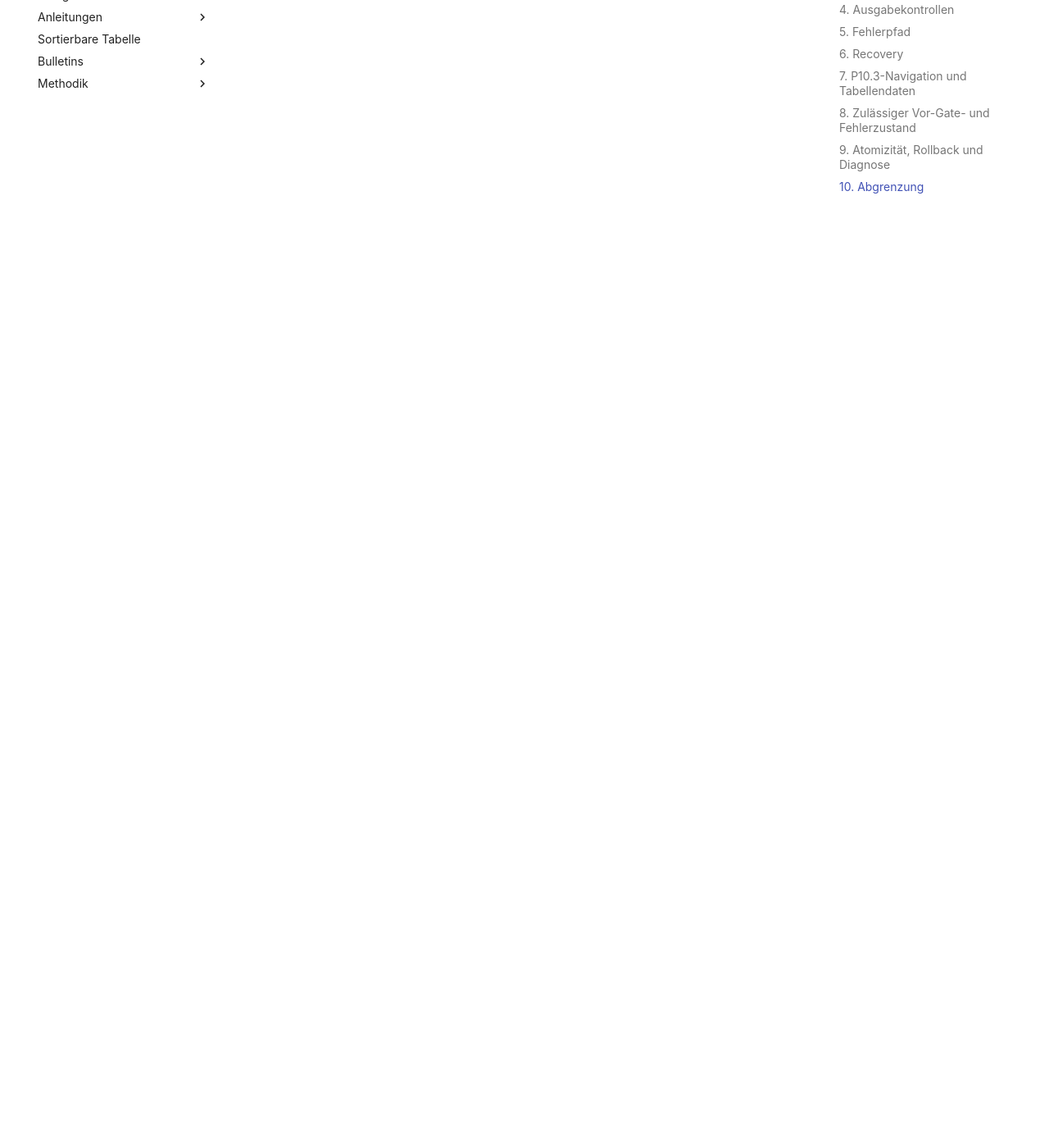
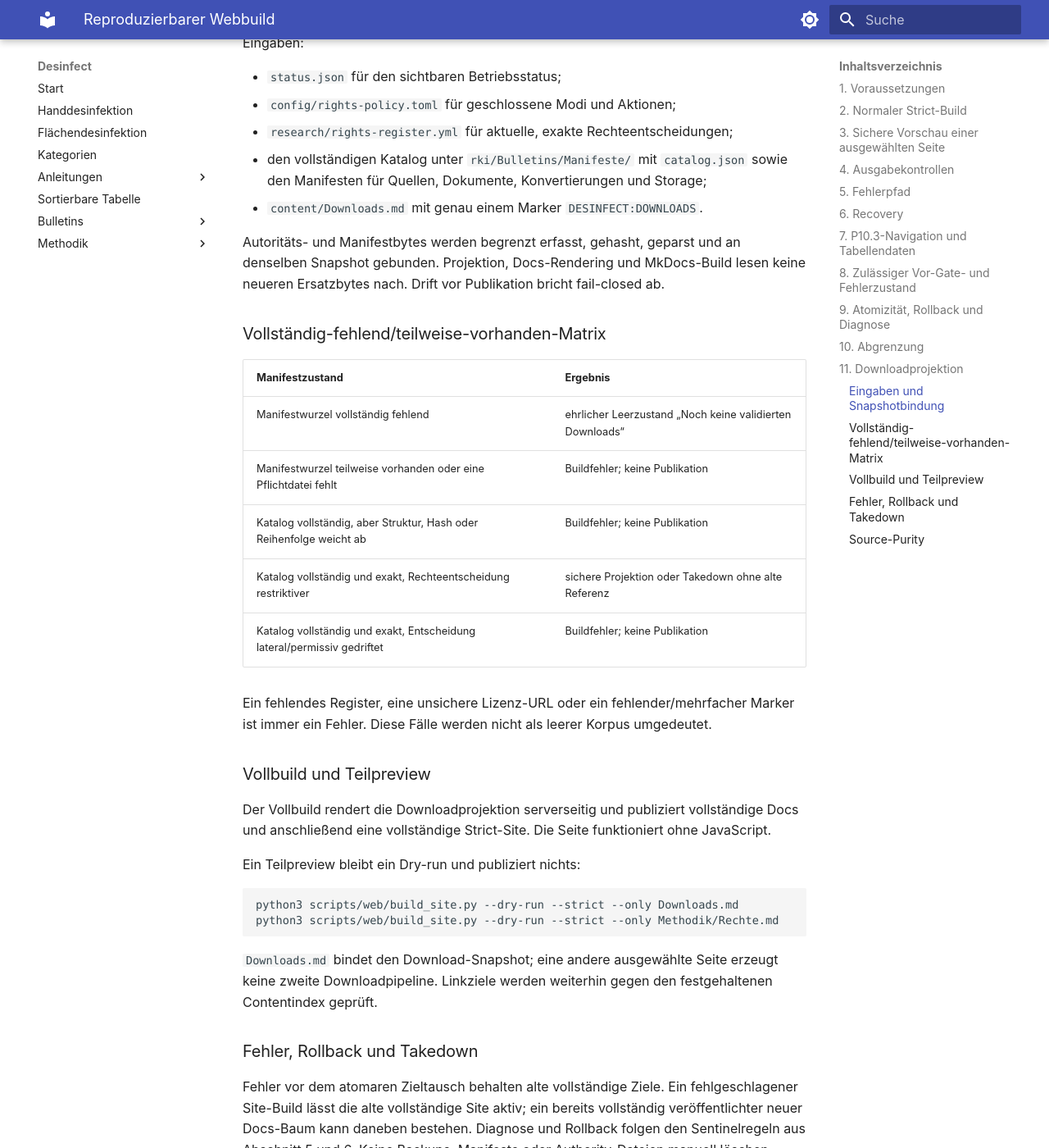
Before and after one commit to H234598/desinfect, an MkDocs documentation site: the page built from docs/Wartung/WEB-BUILD.md, in a window 1280 px wide and 1400 px high, scrolled down 4390 px. Shown: the whole window at 82% size. Built offline with MkDocs 1.6.1 and Material for MkDocs 9.7.7, drawn with Linux system fonts in a browser that asks for light colours; some of the changed text lies outside the part shown.

Commit message:
docs: publish accessible rights and status guidance

````diff
--- a/docs/Wartung/WEB-BUILD.md
+++ b/docs/Wartung/WEB-BUILD.md
@@ -180,3 +180,69 @@ Identitäts- und Sentinelprüfung wie in Abschnitt 5 verwenden.
 Der Build konfiguriert oder deployt keine GitHub Pages und trifft keine Custom-Domain-
 Entscheidung. Echte Browser-, Axe- und 390-Pixel-Abnahme gehört zu P11.4. P09.4-Live-
 Deployment und dessen separater 301-Blocker werden durch P10.3 nicht verändert.
+
+## 11. Downloadprojektion
+
+### Eingaben und Snapshotbindung
+
+Die Downloadseite verwendet ausschließlich die in einem Build-Snapshot gebundenen Eingaben:
+
+- `status.json` für den sichtbaren Betriebsstatus;
+- `config/rights-policy.toml` für geschlossene Modi und Aktionen;
+- `research/rights-register.yml` für aktuelle, exakte Rechteentscheidungen;
+- den vollständigen Katalog unter `rki/Bulletins/Manifeste/` mit `catalog.json` sowie den
+  Manifesten für Quellen, Dokumente, Konvertierungen und Storage;
+- `content/Downloads.md` mit genau einem Marker `DESINFECT:DOWNLOADS`.
+
+Autoritäts- und Manifestbytes werden begrenzt erfasst, gehasht, geparst und an denselben
+Snapshot gebunden. Projektion, Docs-Rendering und MkDocs-Build lesen keine neueren
+Ersatzbytes nach. Drift vor Publikation bricht fail-closed ab.
+
+### Vollständig-fehlend/teilweise-vorhanden-Matrix
+
+| Manifestzustand | Ergebnis |
+| --- | --- |
+| Manifestwurzel vollständig fehlend | ehrlicher Leerzustand „Noch keine validierten Downloads“ |
+| Manifestwurzel teilweise vorhanden oder eine Pflichtdatei fehlt | Buildfehler; keine Publikation |
+| Katalog vollständig, aber Struktur, Hash oder Reihenfolge weicht ab | Buildfehler; keine Publikation |
+| Katalog vollständig und exakt, Rechteentscheidung restriktiver | sichere Projektion oder Takedown ohne alte Referenz |
+| Katalog vollständig und exakt, Entscheidung lateral/permissiv gedriftet | Buildfehler; keine Publikation |
+
+Ein fehlendes Register, eine unsichere Lizenz-URL oder ein fehlender/mehrfacher Marker ist
+immer ein Fehler. Diese Fälle werden nicht als leerer Korpus umgedeutet.
+
+### Vollbuild und Teilpreview
+
+Der Vollbuild rendert die Downloadprojektion serverseitig und publiziert vollständige Docs
+und anschließend eine vollständige Strict-Site. Die Seite funktioniert ohne JavaScript.
+
+Ein Teilpreview bleibt ein Dry-run und publiziert nichts:
+
+```bash
+python3 scripts/web/build_site.py --dry-run --strict --only Downloads.md
+python3 scripts/web/build_site.py --dry-run --strict --only Methodik/Rechte.md
+```
+
+`Downloads.md` bindet den Download-Snapshot; eine andere ausgewählte Seite erzeugt keine
+zweite Downloadpipeline. Linkziele werden weiterhin gegen den festgehaltenen Contentindex
+geprüft.
+
+### Fehler, Rollback und Takedown
+
+Fehler vor dem atomaren Zieltausch behalten alte vollständige Ziele. Ein fehlgeschlagener
+Site-Build lässt die alte vollständige Site aktiv; ein bereits vollständig veröffentlichter
+neuer Docs-Baum kann daneben bestehen. Diagnose und Rollback folgen den Sentinelregeln aus
+Abschnitt 5 und 6. Keine Backups, Manifeste oder Authority-Dateien manuell löschen.
+
+Bei Downgrade oder Takedown baut der nächste erfolgreiche Lauf die restriktivere Projektion
+und entfernt alte öffentliche Referenzen. Externe Backend- oder Git-Historienbereinigung ist
+ein separater, manuell freizugebender Vorgang; der Site-Build führt sie nicht aus.
+
+### Source-Purity
+
+`content/`, `config/`, `research/`, `rki/`, `status.json`, `mkdocs.yml` und `web/` bleiben
+während Build, Preview und Diagnose unverändert. Nur generierte Staging- und Zielbäume
+werden geschrieben. Payload, OCR-Text, interne Hashes, Storagepfade, Objekt-IDs und
+Tokenqueries dürfen weder in `site/Downloads/index.html` noch in
+`site/search/search_index.json` gelangen. `Downloads.md` ist vollständig aus dem Suchindex
+ausgeschlossen; `source_only` bleibt trotzdem im serverseitigen HTML sichtbar.
--- a/mkdocs.yml
+++ b/mkdocs.yml
@@ -45,3 +45,6 @@ nav:
 not_in_nav: |
   /WARTUNG.md
   /Wartung/
+  /Downloads.md
+  /Methodik/Historische-Einordnung.md
+  /Methodik/Rechte.md
````
Also changed, not shown: content/Bulletins/index.md (+3 -0 lines), content/Methodik/Bewertung.md (+3 -0 lines), content/Methodik/Historische-Einordnung.md (added, +28 -0 lines), content/Methodik/Rechte.md (added, +62 -0 lines), docs/Wartung/UX.md (+34 -0 lines), 4 other files.
